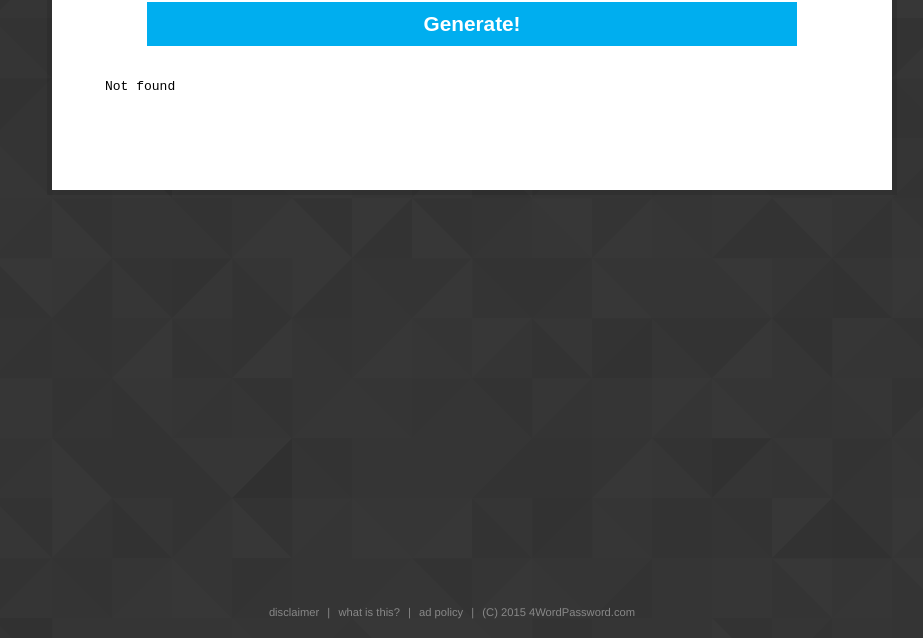
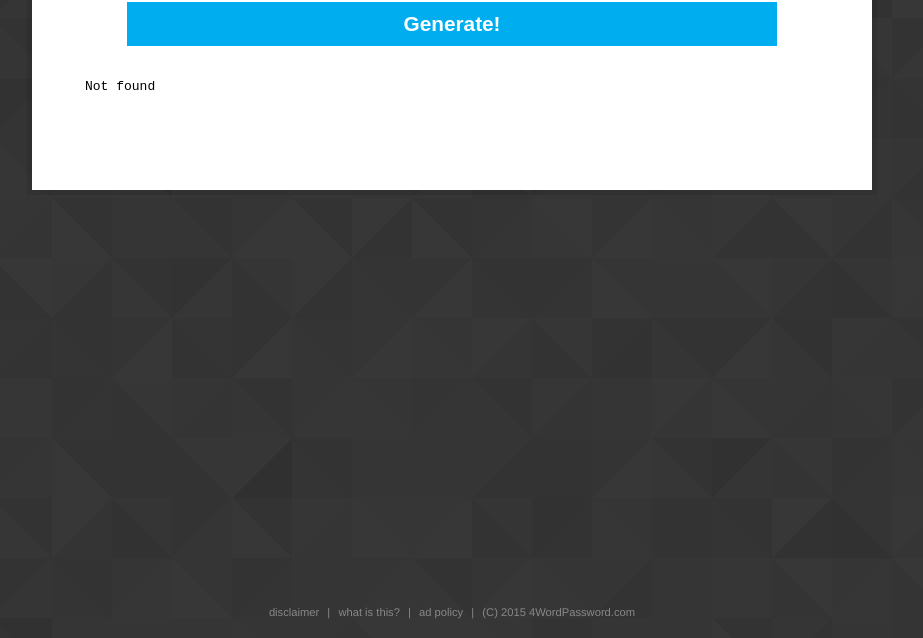
Before and after one commit to peterfraedrich/passgen, a website: page apache/html/index.html in a window 1280 px wide. Shown: the part 162-800 px from the top of the page, without its empty margins (188-1111 px from the left). Drawn offline with Linux system fonts and the light colour scheme.

Commit message:
fix centering

```diff
--- a/apache/html/style.css
+++ b/apache/html/style.css
@@ -15,7 +15,7 @@ body {
 	width: 800px;
 	height: auto;
 	margin-left: 50%;
-	left: -400px;
+	left: -420px;
 	margin-top: 50px;
 	background-color: rgba(255,255,255,1.0);
 	box-shadow: 0px 0px 0px 5px rgba(0,0,0,0.1);
```
